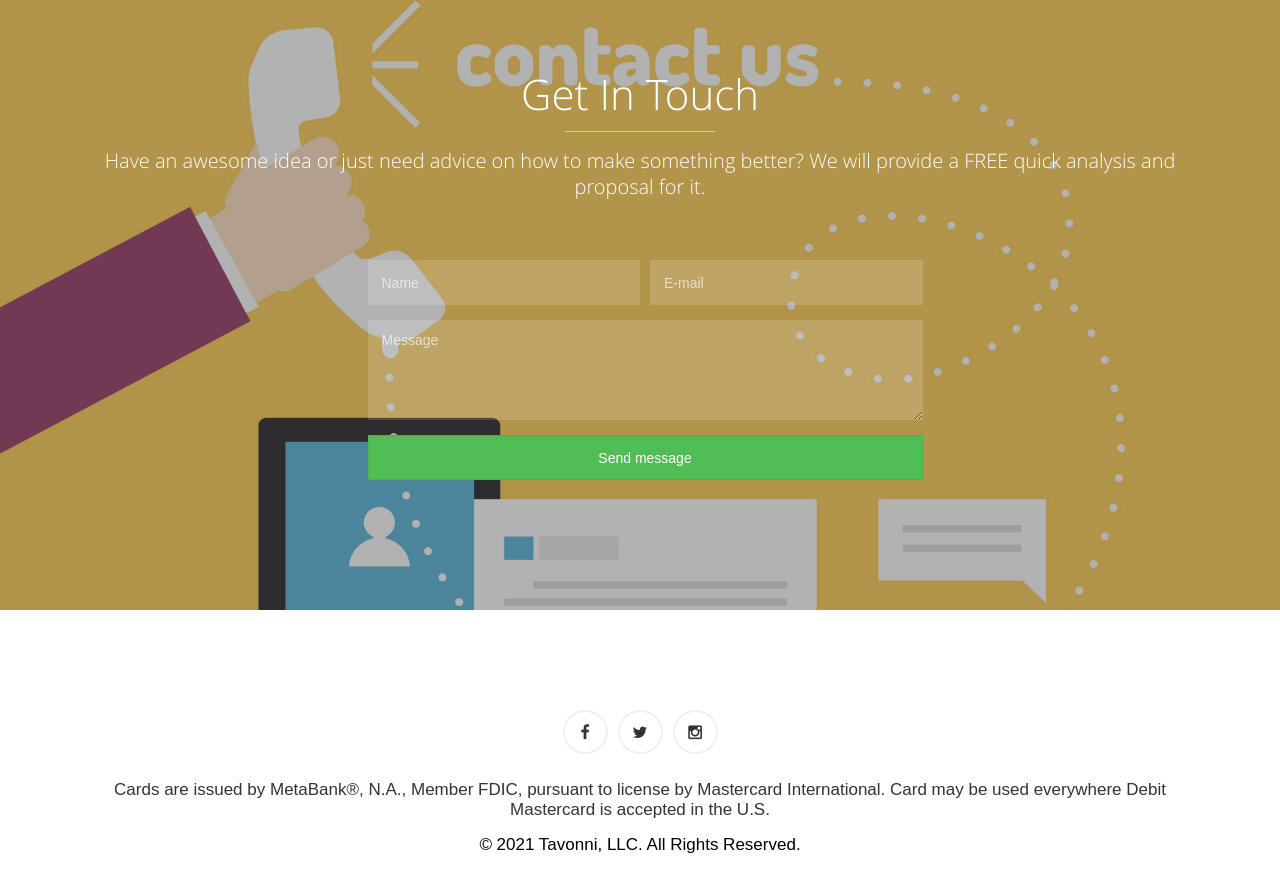
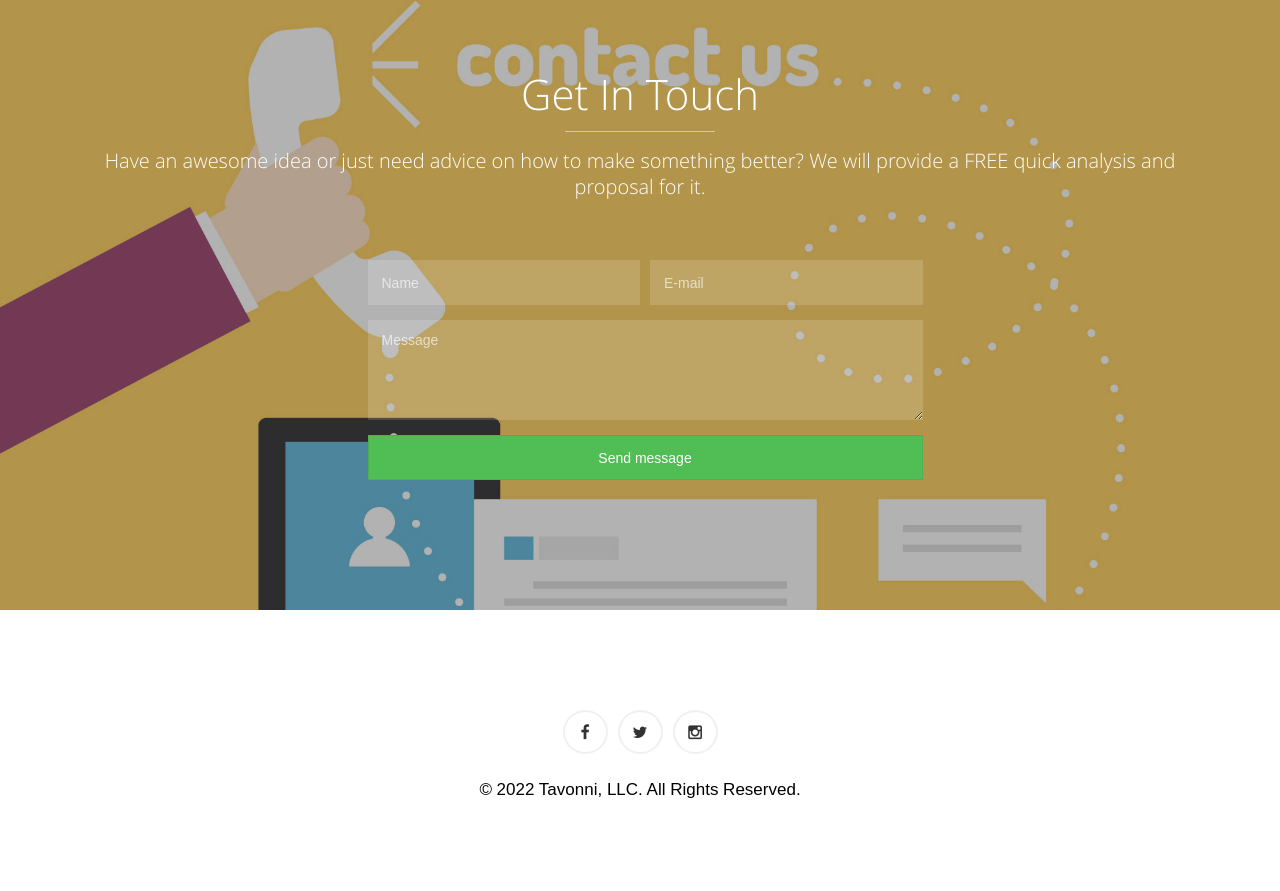
Before and after one commit to gravyplaya/tavonni.github.io, a plain HTML site: page public/index.html in a window 1280 px wide. Shown: the part 3361-4252 px from the top of the page. Drawn offline with Linux system fonts and the light colour scheme.

Commit message:
remove cards, update footer

```diff
--- a/public/index.html
+++ b/public/index.html
@@ -527,11 +527,6 @@
           <!-- <li class="">
 				<a data-ng-click="scrollNav($event)" class="link_offer" href="#">Pipeline</a>
 			</li> -->
-          <li class="">
-            <a data-ng-click="scrollNav($event)" class="link_clients" href="#"
-              >Cards</a
-            >
-          </li>
           <!-- 			<li class="">
 				<a data-ng-click="scrollNav($event)" class="link_facts" href="#">Token</a>
 			</li> -->
--- a/public/partials/footer.html
+++ b/public/partials/footer.html
@@ -26,13 +26,6 @@
         ></a>
       </li>
     </ul>
-    <div class="footer_message">
-      <p>
-        Cards are issued by MetaBank®, N.A., Member FDIC, pursuant to license by
-        Mastercard International. Card may be used everywhere Debit Mastercard
-        is accepted in the U.S.
-      </p>
-      © 2021 Tavonni, LLC. All Rights Reserved.
-    </div>
+    <div class="footer_message">© 2022 Tavonni, LLC. All Rights Reserved.</div>
   </div>
 </footer>
```
